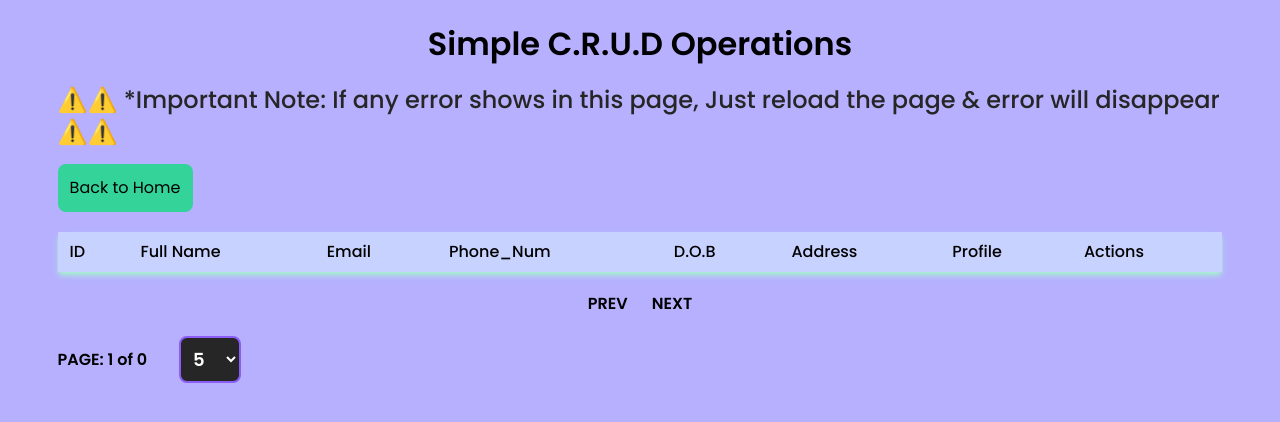
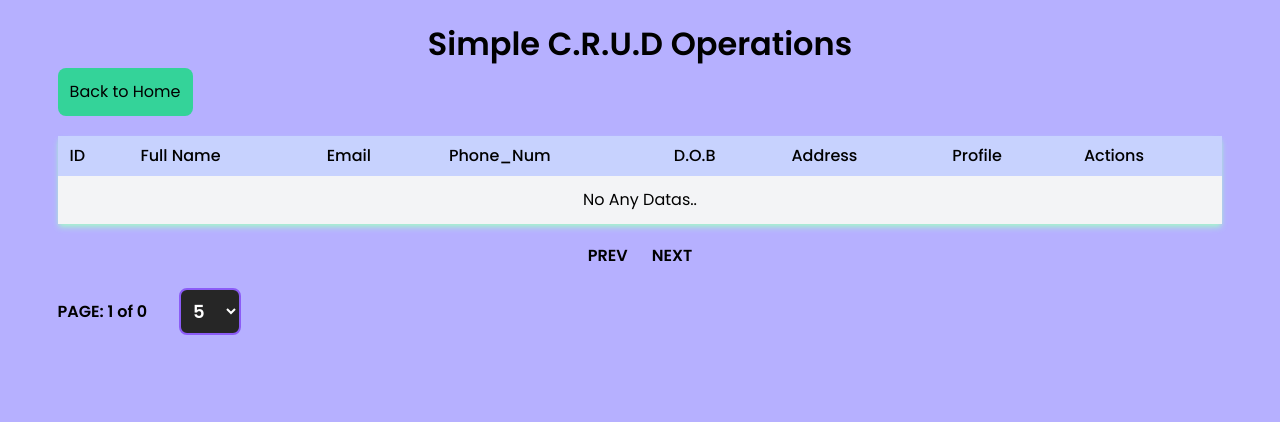
Before and after one commit to lonesomejoker/treeleaf-crud, a React (Vite) app: page /profile in a window 1280 px wide. Shown: the top 422 px of the page. Built offline with nearby package versions, Linux system fonts and the light colour scheme.

Commit message:
completed crud-app

```diff
--- a/src/App.jsx
+++ b/src/App.jsx
@@ -262,7 +262,7 @@ const App = () => {
                         onClick={() => handleDeleteImage(idx)}
                         title="Remove image"
                       >
-                        <RxCross1 className="text-white text-lg" />
+                        <RxCross1 className=" text-[2.5rem] bg-white/30 backdrop-blur-lg p-2 rounded-md" />
                       </button>
                     </div>
                   );
--- a/src/components/Pagination.jsx
+++ b/src/components/Pagination.jsx
@@ -3,7 +3,7 @@ import { FiDelete, FiEdit } from "react-icons/fi";
 import { useDispatch, useSelector } from "react-redux";
 import { removeUser, editItem } from "../app/slices/DetailSlice";
 import {
-    onChangeDataPerpage,
+  onChangeDataPerpage,
   onClickCurrentPage,
   onNavigateNext,
   onNavigatePrev,
@@ -11,8 +11,8 @@ import {
 import { AppContext } from "../layout/UserLayout";
 
 const Pagination = () => {
-  const {list}=useSelector((state)=>state.listslice);
-  const { Th,Td } = useContext(AppContext);
+  const { list } = useSelector((state) => state.listslice);
+  const { Th, Td } = useContext(AppContext);
   const dispatch = useDispatch();
   const { currentPage, dataPerPage } = useSelector((state) => state.pageslice);
 
@@ -88,8 +88,12 @@ const Pagination = () => {
           </tr>
         </thead>
         <tbody className=" space-y-1 bg-gray-100">
-          {visibleDatas === 0 ? (
-            <h1>No Any Datas..</h1>
+          {visibleDatas.length === 0 ? (
+            <tr>
+              <td colSpan={8} className=" text-center py-3">
+                No Any Datas..
+              </td>
+            </tr>
           ) : (
             visibleDatas?.map((user, idx) => {
               return (
@@ -235,11 +239,16 @@ const Pagination = () => {
         <h1>
           PAGE: {currentPage} of {totalPage}
         </h1>
-        <select onChange={(event)=>dispatch(onChangeDataPerpage(event.target.value))} className='mx-3 bg-neutral-800 border-2 border-violet-500 rounded-lg p-2 text-[18px] text-white' defaultValue={5}>
-        <option value="5">5</option>
-        <option value="10">10</option>
-        <option value="20">20</option>
-      </select>
+        <select
+          onChange={(event) =>
+            dispatch(onChangeDataPerpage(event.target.value))
+          }
+          className="mx-3 bg-neutral-800 border-2 border-violet-500 rounded-lg p-2 text-[18px] text-white"
+        >
+          <option value="5">5</option>
+          <option value="10">10</option>
+          <option value="20">20</option>
+        </select>
       </footer>
     </div>
   );
--- a/src/layout/UserLayout.jsx
+++ b/src/layout/UserLayout.jsx
@@ -18,7 +18,6 @@ const UserLayout = () => {
     <AppContext.Provider value={{Th,Td,}}>
     <div className=' py-5 font-poppins container lg:px-[3.6rem] px-7 mx-auto'>
     <h1 className=' text-[2rem] font-[600] text-center'>Simple C.R.U.D Operations </h1>
-    <p className=' text-neutral-800 font-[500] text-lg lg:text-2xl my-4'> ⚠️⚠️ *Important Note: If any error shows in this page, Just reload the page & error will disappear ⚠️⚠️</p>
       <Outlet/>
     </div>
     </AppContext.Provider>
```
